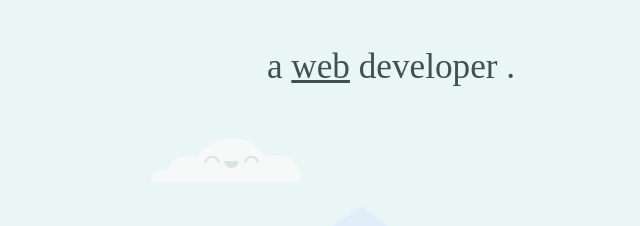
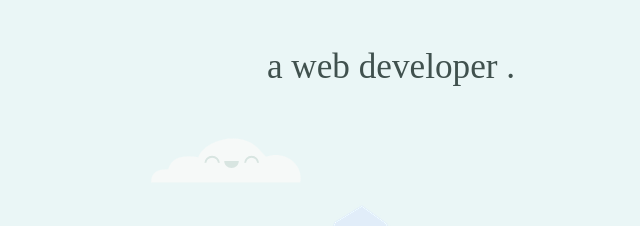
Before and after one commit to harikirank/cv, a plain HTML site: page index.html in a window 1280 px wide. Shown: the part 285-511 px from the top of the page, 249-889 px from the left. Drawn offline with Linux system fonts and the light colour scheme; a web font is replaced by a local one.

Commit message:
Update index.html

```diff
--- a/index.html
+++ b/index.html
@@ -11,7 +11,7 @@
     <div class="top-container">
       <img class="top-cloud" src="images/cloud.svg" alt="cloud-img">
       <h1>I'm Hari  .</h1>
-      <p class="para">a <span class="web">web</span> developer .</p>
+      <p class="para">a <span /*class="web"*/>web</span> developer .</p>
       <img class="bottom-cloud" src="images/cloud.svg" alt="cloud-img">
       <img class="mountain" src="images/mountain.png" alt="mountain-img">
     </div>
```
